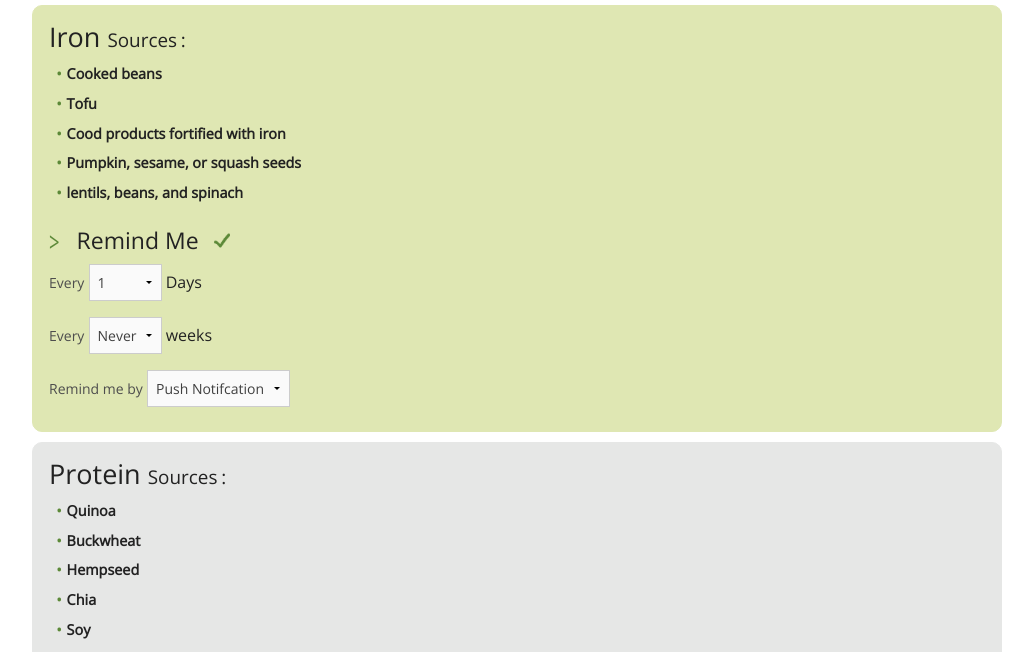
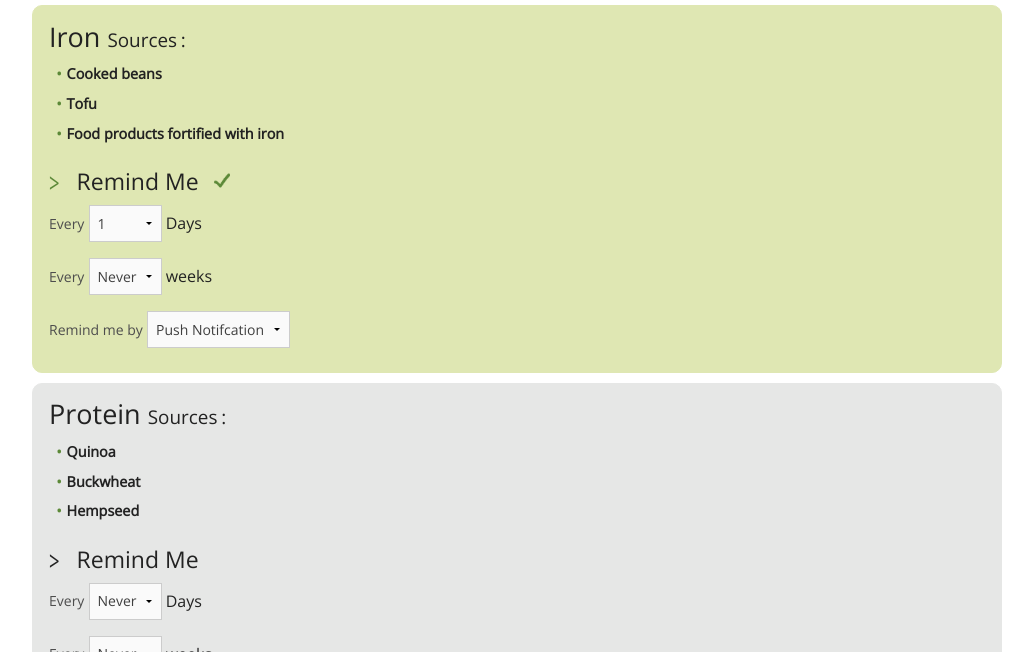
Before and after one commit to Dr-Ace/personal_nutrition, a website: page plan.html in a window 1280 px wide. Shown: the part 148-800 px from the top of the page, without its empty margins (123-1156 px from the left). Drawn offline with nearby package versions, Linux system fonts and the light colour scheme.

Commit message:
hiding more content

```diff
--- a/plan.html
+++ b/plan.html
@@ -116,9 +116,9 @@
           <ul>
             <li>Cooked beans<span>one cup</span></li>
             <li>Tofu<span>one cup</span></li>
-            <li>Cood products fortified with iron<span>(check labels for sugar quantity!)</span></li>
-            <li>Pumpkin, sesame, or squash seeds<span>1 ounce</span></li>
-            <li>lentils, beans, and spinach<span>(body is less able to absorb plant sources of iron so try and have some in every meal!)</span></li>
+            <li>Food products fortified with iron<span>(check labels for sugar quantity!)</span></li>
+<!--             <li>Pumpkin, sesame, or squash seeds<span>1 ounce</span></li>
+            <li>lentils, beans, and spinach<span>(body is less able to absorb plant sources of iron so try and have some in every meal!)</span></li> -->
 <!--             <li>Dried apricots<span>one cup</span></li>
             <li>Baked potato<span>one medium </span></li>
             <li>Broccoli<span>one medium stalk</span></li>
@@ -168,8 +168,8 @@
             <li>Quinoa<span>8 grams per 1 cup serving, cooked</span></li>
             <li>Buckwheat<span>6 grams per 1 cup serving, cooked</span></li>
             <li>Hempseed<span>10 grams per 2 tablespoon serving</span></li>
-            <li>Chia<span>4 grams per 2 tablespoon serving</span></li>
-            <li>Soy<span>10 grams per ½ cup serving (firm tofu)</span><span>15 grams per ½ cup serving (tempeh)</span><span>15 grams per ½ cup serving (natto)</span></li>
+<!--             <li>Chia<span>4 grams per 2 tablespoon serving</span></li>
+            <li>Soy<span>10 grams per ½ cup serving (firm tofu)</span><span>15 grams per ½ cup serving (tempeh)</span><span>15 grams per ½ cup serving (natto)</span></li> -->
 <!--             <li>Ezekiel Bread<span>8 grams per 2 slice serving</span></li> -->
           </ul>
           <div class="remind-me" data-ur-set="toggler">
```
